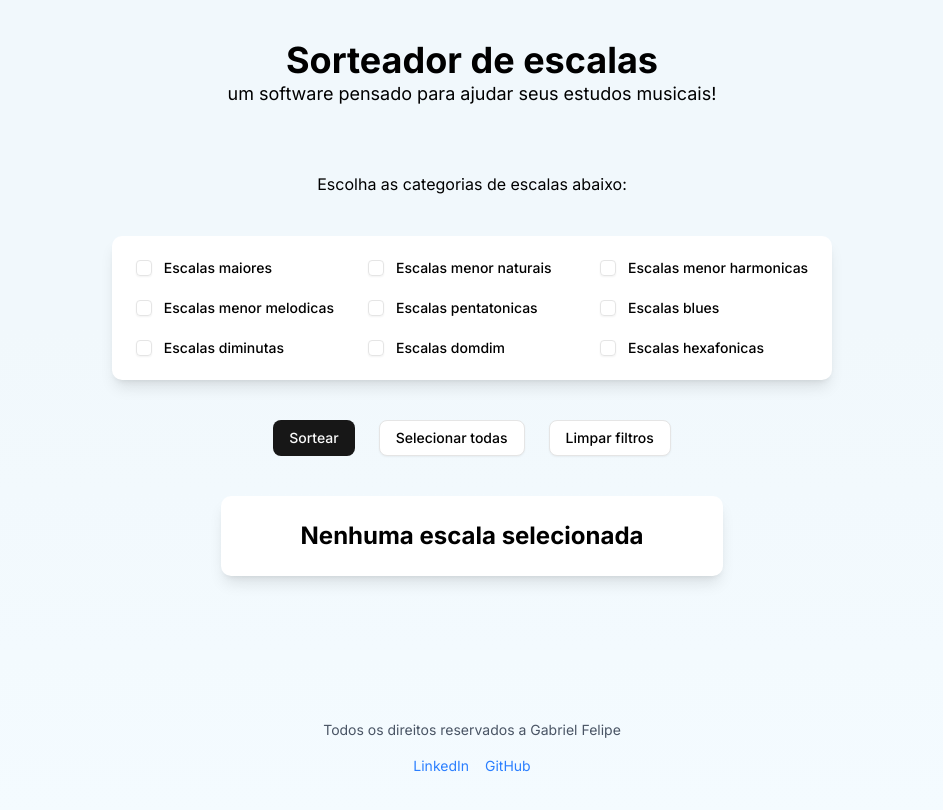
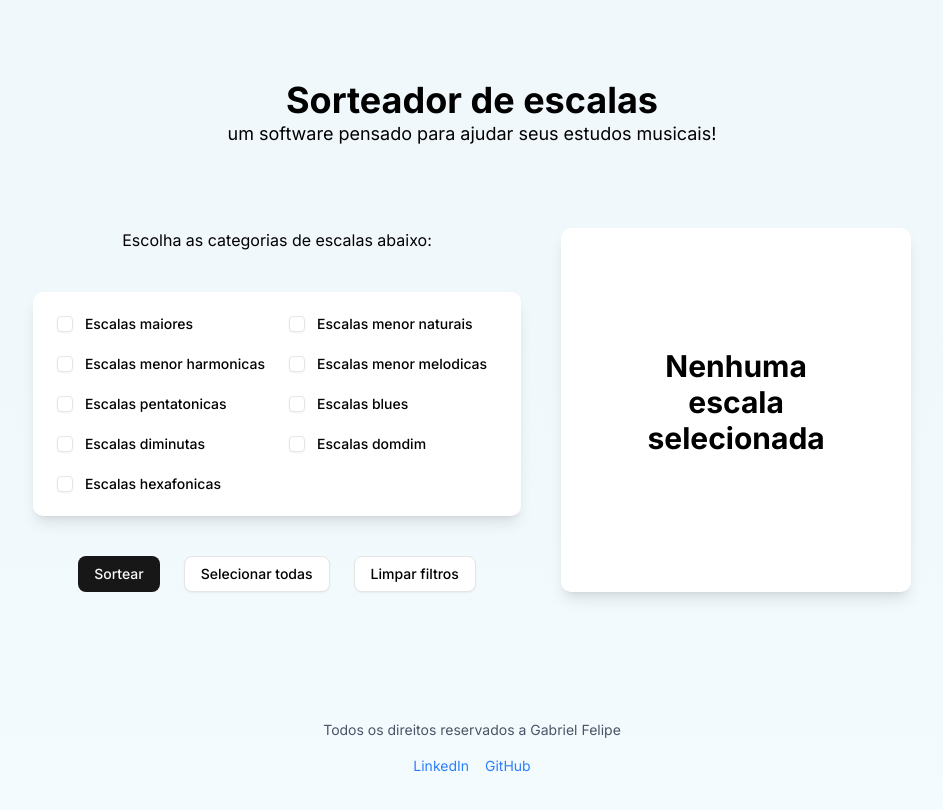
Before and after one commit to gabrielfelipedy/sorteador_de_escalas, a Next.js app: page / in a window 1280 px wide. Shown: the top 810 px of the page, without its empty margins (168-1111 px from the left). Built offline with nearby package versions, Linux system fonts and the light colour scheme.

Commit message:
adjust style and placement of grid

```diff
--- a/app/page.tsx
+++ b/app/page.tsx
@@ -9,15 +9,17 @@ export default function Home() {
   return (
     <>
       <main className="p-10 min-h-[80vh]">
-        <h1 className='text-4xl font-bold text-center'>Sorteador de escalas</h1>
-        <p className='text-lg text-center'>
+        <h1 className='sm:text-4xl sm:mt-10 mt-4 text-3xl font-bold text-center'>Sorteador de escalas</h1>
+        <p className='sm:text-lg text-base text-center'>
           um software pensado para ajudar seus estudos musicais!
         </p>
 
+
+        <div className="flex flex-col lg:flex-row gap-10 mt-20 justify-center">
         <ScalesPicker />
 
         <ScaleViewer />
-
+        </div>
 
       </main>
 
--- a/components/scaleViewer.tsx
+++ b/components/scaleViewer.tsx
@@ -21,10 +21,13 @@ const ScaleViewer = () => {
 
 
   return (
-    <section className="flex justify-center mt-10">
-    <div className="rounded-lg px-20 py-6 w-fit bg-white shadow-lg">
-        <h2 className="text-2xl font-bold text-center">{`${scale.scaleTonic} ${scaleNameParser[scale.scaleType as keyof typeof scaleNameParser] ?? 'Nenhuma escala selecionada'}`}</h2>
-        <p className="text-lg text-center">{scale.scaleNotes.join(', ')}</p>
+    <section className="flex justify-center">
+      <div className="rounded-lg px-20 py-6 w-full xs:w-[500px] lg:w-[350px] bg-white shadow-lg flex flex-col justify-center items-center">
+        <div className="flex items-baseline">
+        <h1 className="text-8xl font-bold text-center">{`${scale.scaleTonic}`}</h1>
+        <h2 className="text-3xl font-bold text-center">{`${scaleNameParser[scale.scaleType as keyof typeof scaleNameParser] ?? 'Nenhuma escala selecionada'}`}</h2>
+        </div>
+        <p className="text-lg text-center text-neutral-500 mt-4">{scale.scaleNotes.join(', ')}</p>
       </div>
     </section>
   )
--- a/components/scalespicker.tsx
+++ b/components/scalespicker.tsx
@@ -61,10 +61,10 @@ const ScalesPicker = () => {
 
 
     return (
-        <section className="flex flex-col items-center gap-10 mt-16">
+        <section className="flex flex-col items-center gap-10">
             <p className='text-center'>Escolha as categorias de escalas abaixo:</p>
 
-            <div className="grid grid-cols-1 xs:grid-cols-2 md:grid-cols-3 gap-6 w-full xs:w-fit mx-auto shadow-lg rounded-lg p-6 bg-white">
+            <div className="grid grid-cols-1 xs:grid-cols-2 gap-6 w-full xs:w-fit mx-auto shadow-lg rounded-lg p-6 bg-white">
 
                 {Object.keys(scales).map((key) => (
                     <div key={key} className="flex items-center gap-3">
```
Lines whose indentation alone changed are shown as unchanged.
